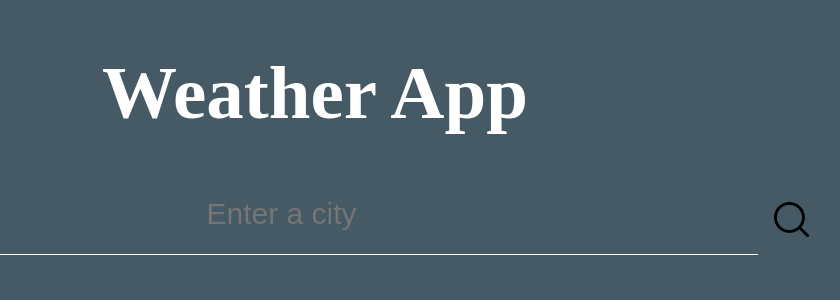
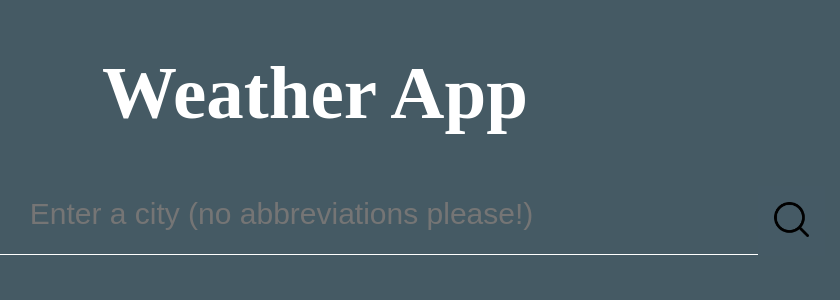
Before and after one commit to maanderz/weather-app, a Vue app: page / in a window 1280 px wide. Shown: the top 300 px of the page, without its empty margins (325-1165 px from the left). Built offline with nearby package versions, Linux system fonts and the light colour scheme.

Commit message:
refactored

```diff
--- a/src/App.vue
+++ b/src/App.vue
@@ -3,7 +3,7 @@
 		<h1>Weather App</h1>
 		<div class="container">
 			<div class="row">
-				<input v-model="city" placeholder="Enter a city">
+				<input v-model="city" placeholder="Enter a city (no abbreviations please!)">
 				<button class="search-btn" @click="submit">
 					<img class="button-size" src="./assets/search.png" />
 				</button>
```
